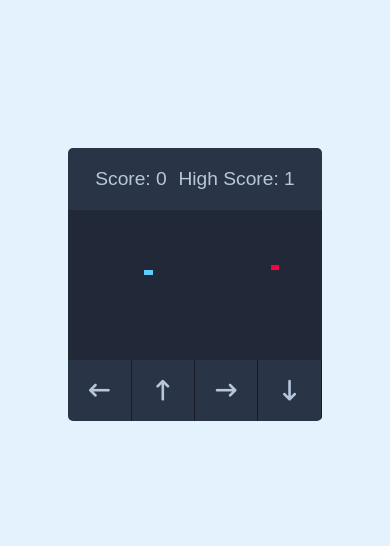
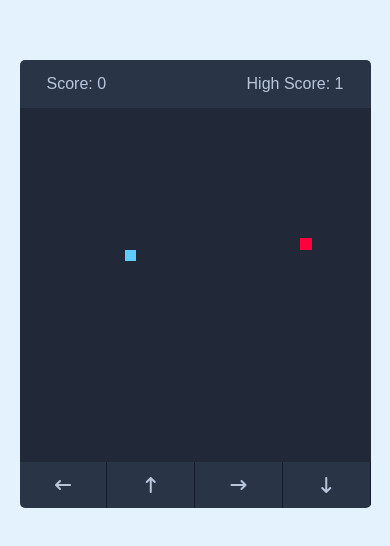
Before and after one commit to yonathan21/snake_game, a plain HTML site: page index.html in a window 390 px wide. Shown: the part 138-684 px from the top of the page. Drawn offline with Linux system fonts and the light colour scheme.

Commit message:
finished

```diff
--- a/style.css
+++ b/style.css
@@ -49,7 +49,7 @@ body{
 }
 
 .controls{
-  display: flex;
+  display: none;
   justify-content: space-between;
 }
 
@@ -66,3 +66,21 @@ body{
 .controls i:hover{
   color: #171b26;
 }
+
+@media screen and (max-width: 800px) {
+  .wrapper{
+    width: 90vmin;
+    height: 115vmin;
+  }
+  .game-details{
+    font-size: 1rem;
+    padding: 15px 27px;
+  }
+  .controls{
+    display: flex;
+  }
+  .controls i{
+    padding: 15px 0;
+    font-size: 1rem;
+  }
+}
```
